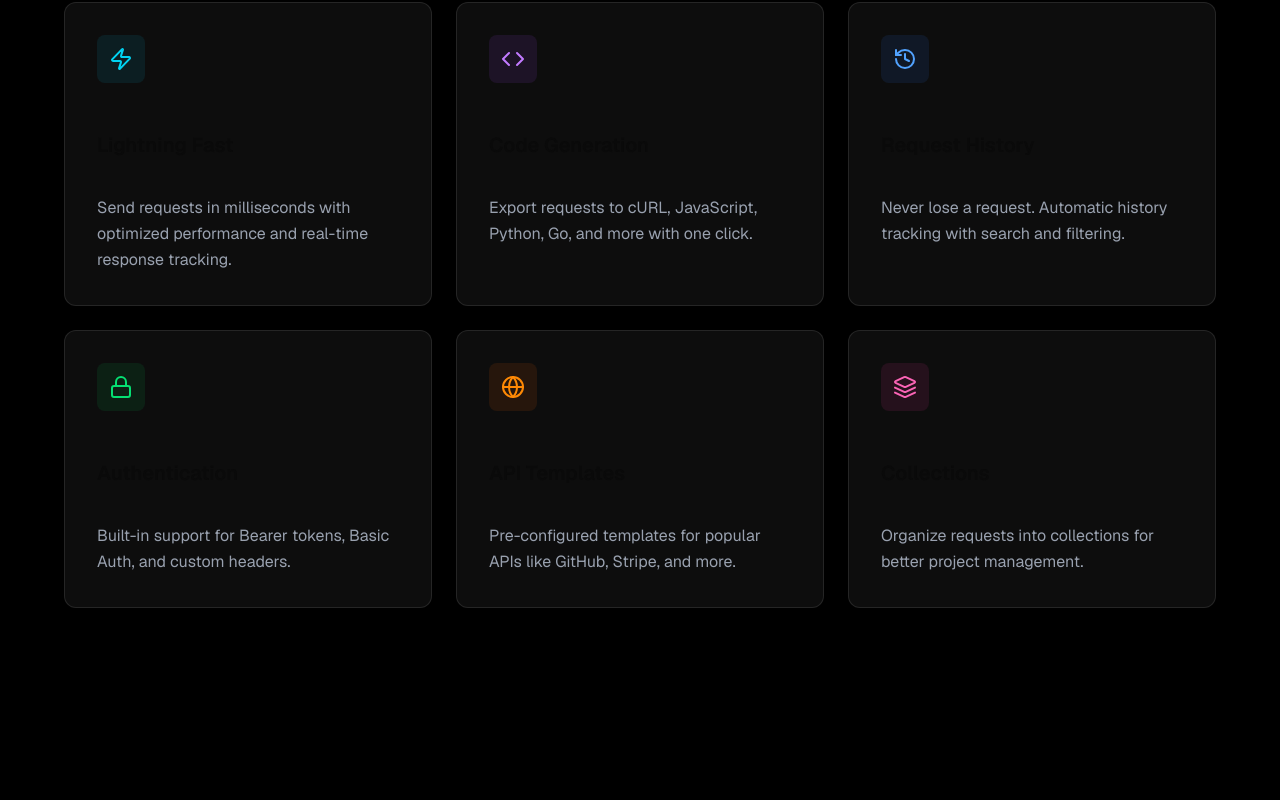
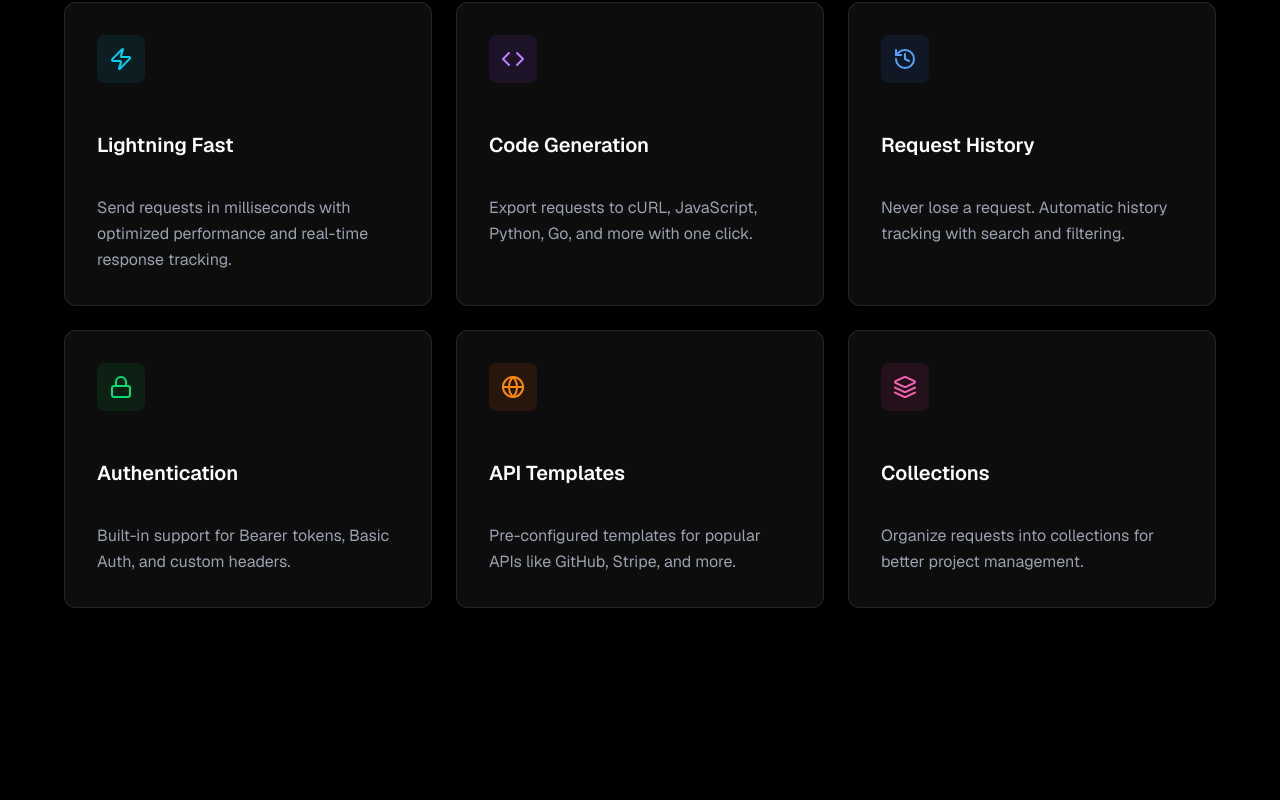
Before and after one commit to AkshatNaruka/RESTerX, a Next.js app in the folder resterx_Enhanced/: page / in a window 1280 px wide. Shown: the part 1380-2180 px from the top of the page. Built offline with nearby package versions, Linux system fonts and the light colour scheme.

Commit message:
Text Correction

```diff
--- a/resterx_Enhanced/app/Landing.tsx
+++ b/resterx_Enhanced/app/Landing.tsx
@@ -1,10 +1,19 @@
+"use client"
+
 import Link from "next/link"
+import { useEffect } from "react"
 import { Button } from "@/components/ui/button"
 import { Badge } from "@/components/ui/badge"
 import { Card } from "@/components/ui/card"
 import { Zap, Code, History, Sparkles, Lock, Globe, Terminal, Layers, ArrowRight, Check } from "lucide-react"
 
 export default function LandingPage() {
+  // Ensure dark theme is set
+  useEffect(() => {
+    document.documentElement.classList.add("dark")
+    document.documentElement.style.colorScheme = "dark"
+  }, [])
+
   return (
     <div className="min-h-screen bg-black text-white">
       {/* Header */}
@@ -13,7 +22,7 @@ export default function LandingPage() {
           <div className="flex items-center justify-between">
             <div className="flex items-center gap-2">
               <Sparkles className="w-6 h-6 text-cyan-400" />
-              <span className="text-xl font-bold tracking-tight">RESTerX</span>
+              <span className="text-xl font-bold tracking-tight text-white">RESTerX</span>
             </div>
             <nav className="hidden md:flex items-center gap-8">
               <a href="#features" className="text-sm text-gray-400 hover:text-white transition-colors">
@@ -41,7 +50,7 @@ export default function LandingPage() {
             Now available for teams
           </Badge>
 
-          <h1 className="text-5xl md:text-7xl lg:text-8xl font-bold tracking-tight text-balance leading-[1.1]">
+          <h1 className="text-5xl md:text-7xl lg:text-8xl font-bold tracking-tight text-balance leading-[1.1] text-white">
             The complete platform to test APIs.
           </h1>
 
@@ -78,19 +87,19 @@ export default function LandingPage() {
         <div className="container mx-auto px-4">
           <div className="grid grid-cols-1 md:grid-cols-4 divide-y md:divide-y-0 md:divide-x divide-white/10">
             <div className="py-12 px-6 text-center">
-              <div className="text-4xl md:text-5xl font-bold mb-2">10ms</div>
+              <div className="text-4xl md:text-5xl font-bold mb-2 text-white">10ms</div>
               <div className="text-gray-400 text-sm">average response time</div>
             </div>
             <div className="py-12 px-6 text-center">
-              <div className="text-4xl md:text-5xl font-bold mb-2">99.9%</div>
+              <div className="text-4xl md:text-5xl font-bold mb-2 text-white">99.9%</div>
               <div className="text-gray-400 text-sm">uptime guarantee</div>
             </div>
             <div className="py-12 px-6 text-center">
-              <div className="text-4xl md:text-5xl font-bold mb-2">50+</div>
+              <div className="text-4xl md:text-5xl font-bold mb-2 text-white">50+</div>
               <div className="text-gray-400 text-sm">API templates included</div>
             </div>
             <div className="py-12 px-6 text-center">
-              <div className="text-4xl md:text-5xl font-bold mb-2">5</div>
+              <div className="text-4xl md:text-5xl font-bold mb-2 text-white">5</div>
               <div className="text-gray-400 text-sm">languages for code export</div>
             </div>
           </div>
@@ -101,7 +110,7 @@ export default function LandingPage() {
       <section id="features" className="container mx-auto px-4 py-24 md:py-32">
         <div className="max-w-6xl mx-auto">
           <div className="text-center mb-16">
-            <h2 className="text-4xl md:text-5xl font-bold mb-4 text-balance">Everything you need to ship faster.</h2>
+            <h2 className="text-4xl md:text-5xl font-bold mb-4 text-balance text-white">Everything you need to ship faster.</h2>
             <p className="text-xl text-gray-400 max-w-2xl mx-auto text-balance">
               Professional API testing tools designed for modern development teams.
             </p>
@@ -112,7 +121,7 @@ export default function LandingPage() {
               <div className="w-12 h-12 rounded-lg bg-cyan-500/10 flex items-center justify-center mb-6">
                 <Zap className="w-6 h-6 text-cyan-400" />
               </div>
-              <h3 className="text-xl font-semibold mb-3">Lightning Fast</h3>
+              <h3 className="text-xl font-semibold mb-3 text-white">Lightning Fast</h3>
               <p className="text-gray-400 leading-relaxed">
                 Send requests in milliseconds with optimized performance and real-time response tracking.
               </p>
@@ -122,7 +131,7 @@ export default function LandingPage() {
               <div className="w-12 h-12 rounded-lg bg-purple-500/10 flex items-center justify-center mb-6">
                 <Code className="w-6 h-6 text-purple-400" />
               </div>
-              <h3 className="text-xl font-semibold mb-3">Code Generation</h3>
+              <h3 className="text-xl font-semibold mb-3 text-white">Code Generation</h3>
               <p className="text-gray-400 leading-relaxed">
                 Export requests to cURL, JavaScript, Python, Go, and more with one click.
               </p>
@@ -132,7 +141,7 @@ export default function LandingPage() {
               <div className="w-12 h-12 rounded-lg bg-blue-500/10 flex items-center justify-center mb-6">
                 <History className="w-6 h-6 text-blue-400" />
               </div>
-              <h3 className="text-xl font-semibold mb-3">Request History</h3>
+              <h3 className="text-xl font-semibold mb-3 text-white">Request History</h3>
               <p className="text-gray-400 leading-relaxed">
                 Never lose a request. Automatic history tracking with search and filtering.
               </p>
@@ -142,7 +151,7 @@ export default function LandingPage() {
               <div className="w-12 h-12 rounded-lg bg-green-500/10 flex items-center justify-center mb-6">
                 <Lock className="w-6 h-6 text-green-400" />
               </div>
-              <h3 className="text-xl font-semibold mb-3">Authentication</h3>
+              <h3 className="text-xl font-semibold mb-3 text-white">Authentication</h3>
               <p className="text-gray-400 leading-relaxed">
                 Built-in support for Bearer tokens, Basic Auth, and custom headers.
               </p>
@@ -152,7 +161,7 @@ export default function LandingPage() {
               <div className="w-12 h-12 rounded-lg bg-orange-500/10 flex items-center justify-center mb-6">
                 <Globe className="w-6 h-6 text-orange-400" />
               </div>
-              <h3 className="text-xl font-semibold mb-3">API Templates</h3>
+              <h3 className="text-xl font-semibold mb-3 text-white">API Templates</h3>
               <p className="text-gray-400 leading-relaxed">
                 Pre-configured templates for popular APIs like GitHub, Stripe, and more.
               </p>
@@ -162,7 +171,7 @@ export default function LandingPage() {
               <div className="w-12 h-12 rounded-lg bg-pink-500/10 flex items-center justify-center mb-6">
                 <Layers className="w-6 h-6 text-pink-400" />
               </div>
-              <h3 className="text-xl font-semibold mb-3">Collections</h3>
+              <h3 className="text-xl font-semibold mb-3 text-white">Collections</h3>
               <p className="text-gray-400 leading-relaxed">
                 Organize requests into collections for better project management.
               </p>
@@ -180,7 +189,7 @@ export default function LandingPage() {
                 <Terminal className="w-3 h-3 mr-2" />
                 Developer Experience
               </Badge>
-              <h2 className="text-4xl md:text-5xl font-bold text-balance">Built for developers who ship.</h2>
+              <h2 className="text-4xl md:text-5xl font-bold text-balance text-white">Built for developers who ship.</h2>
               <p className="text-xl text-gray-400 leading-relaxed">
                 Keyboard shortcuts, instant code generation, and a clean interface that gets out of your way. Focus on
                 building, not configuring.
@@ -247,7 +256,7 @@ export default function LandingPage() {
       <section className="container mx-auto px-4 py-24 md:py-32">
         <Card className="bg-gradient-to-br from-cyan-500/10 to-purple-500/10 border-white/10 p-12 md:p-16 text-center">
           <div className="max-w-3xl mx-auto space-y-6">
-            <h2 className="text-4xl md:text-5xl font-bold text-balance">Ready to ship faster?</h2>
+            <h2 className="text-4xl md:text-5xl font-bold text-balance text-white">Ready to ship faster?</h2>
             <p className="text-xl text-gray-400 text-balance">
               Join thousands of developers building better APIs with RESTerX.
             </p>
@@ -275,7 +284,7 @@ export default function LandingPage() {
           <div className="flex flex-col md:flex-row items-center justify-between gap-6">
             <div className="flex items-center gap-2">
               <Sparkles className="w-5 h-5 text-cyan-400" />
-              <span className="font-bold">RESTerX</span>
+              <span className="font-bold text-white">RESTerX</span>
             </div>
             <div className="flex items-center gap-8 text-sm text-gray-400">
               <a href="#" className="hover:text-white transition-colors">
```
